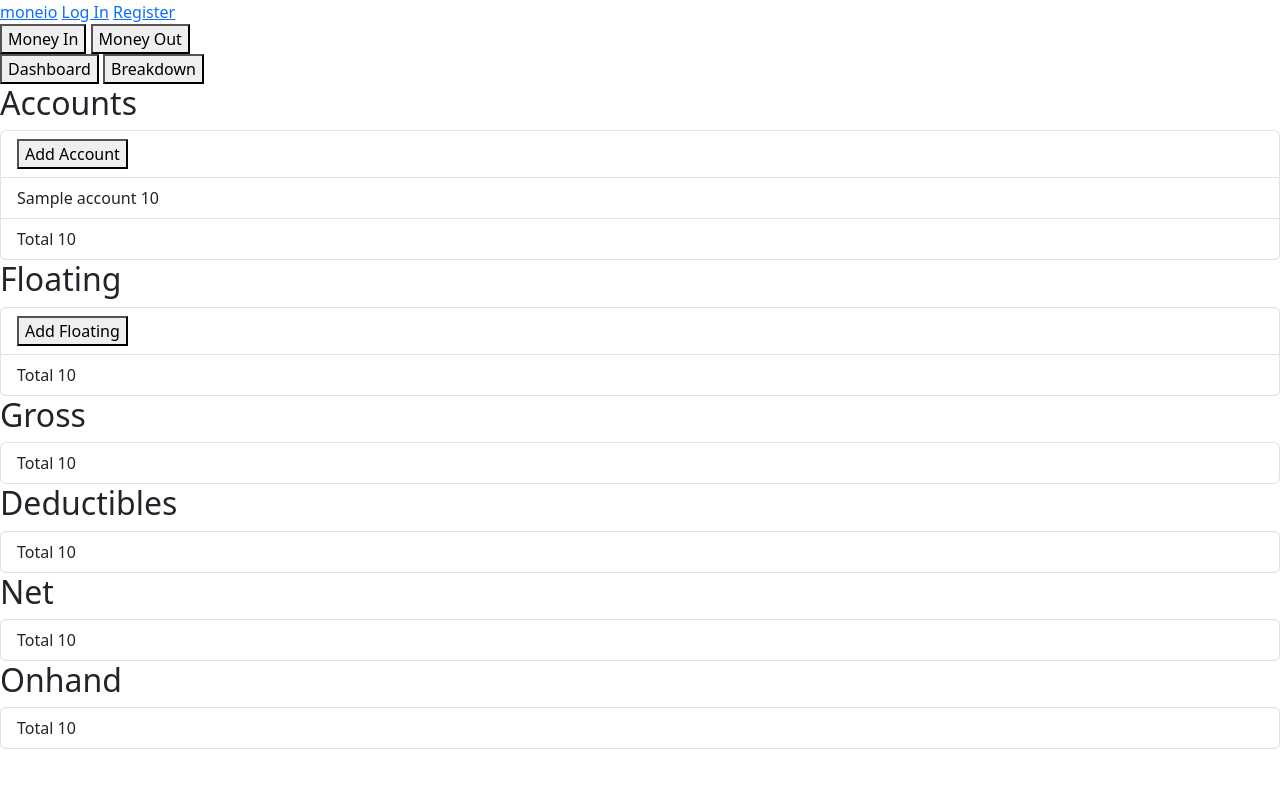
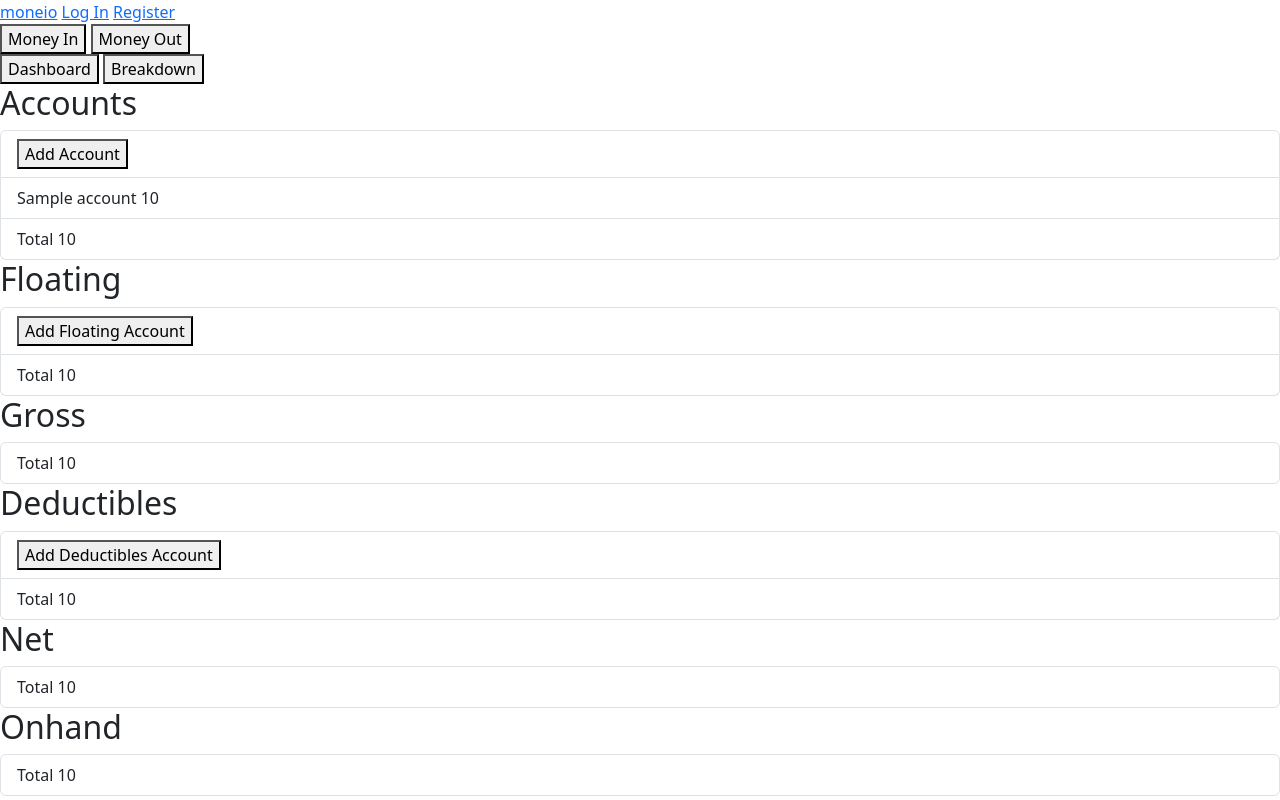
Before and after one commit to Pacaloy/moneio, a Django app: template moneio/templates/moneio/index.html in a window 1280 px wide. Run offline with Django 4.2, Linux system fonts and the light colour scheme; the template is opened without the code that fills it: most values are stand-ins (such as "Sample title", 1, 10 or a date in 2020).

Commit message:
fix deductibles logic

```diff
--- a/moneio/models.py
+++ b/moneio/models.py
@@ -33,11 +33,10 @@ class MoneyInOut(models.Model):
   name = models.CharField(max_length=255)
   price = models.DecimalField(max_digits=12, decimal_places=2)
   date = models.DateField()
-  is_deductible = models.BooleanField()
   account = models.ForeignKey(Account, on_delete=models.CASCADE, related_name="money_in_out_account")
 
   def __str__(self):
-    return f"{self.user.username} -> isDeductible:{self.is_deductible} -> {self.account.name} -> {self.name}: {self.price}"
+    return f"{self.user.username} -> {self.account.name} -> {self.name}: {self.price}"
 
   def serialize(self):
     return {
@@ -45,5 +44,4 @@ class MoneyInOut(models.Model):
       "price": self.price,
       "date": self.date.strftime("%e %B %Y"),
       "account": self.account.name,
-      "is_deductible": self.is_deductible,
     }
--- a/moneio/static/moneio/index.js
+++ b/moneio/static/moneio/index.js
@@ -20,6 +20,7 @@ function loadDashboard() {
 
   document.querySelector('#addAccountBtn').onclick = () => loadAddAccount(false);
   document.querySelector('#addFloatingBtn').onclick = () => loadAddAccount(true);
+  document.querySelector('#addDeductiblesBtn').onclick = () => loadAddAccount(true, true);
 }
 
 function loadBreakdown() {
@@ -29,7 +30,7 @@ function loadBreakdown() {
   document.querySelector('#breakdownView').style.display = 'block';
 }
 
-function loadAddAccount(isFloating) {
+function loadAddAccount(isFloating = false, isDeductibles = false) {
 
   // View add account view and hide default view
   document.querySelector('#defaultView').style.display = 'none';
@@ -49,7 +50,7 @@ function loadAddAccount(isFloating) {
       method: 'POST',
       body: JSON.stringify({
         name: document.querySelector('#formAccountName').value,
-        balance: document.querySelector('#formAccountInitialBalance').value,
+        balance: `${isDeductibles ? '-' : ''}${document.querySelector('#formAccountInitialBalance').value}`,
         date: document.querySelector('#formAccountDate').value,
         isFloating: isFloating,
       }),
--- a/moneio/templates/moneio/index.html
+++ b/moneio/templates/moneio/index.html
@@ -44,10 +44,10 @@
         <h2>Floating</h2>
         <ul class="list-group">
           <li class="list-group-item">
-            <button id="addFloatingBtn">Add Floating</button>
+            <button id="addFloatingBtn">Add Floating Account</button>
           </li>
           {% for account in data.accounts %}
-            {% if account.is_floating %}
+            {% if account.is_floating and account.balance >= 0 %}
               <li class="list-group-item">
                 <span>{{ account.name }}</span>
                 <span>{{ account.balance }}</span>
@@ -77,8 +77,19 @@
         <h2>Deductibles</h2>
         <ul class="list-group">
           <li class="list-group-item">
+            <button id="addDeductiblesBtn">Add Deductibles Account</button>
+          </li>
+          {% for account in data.accounts %}
+            {% if account.is_floating and account.balance < 0 %}
+              <li class="list-group-item">
+                <span>{{ account.name }}</span>
+                <span>{% widthratio account.balance 1 -1 %}</span>
+              </li>
+            {% endif %}
+          {% endfor %}
+          <li class="list-group-item">
             <span>Total</span>
-            <span>{{ data.current_total_deductible }}</span>
+            <span>{{ data.current_total_deductibles }}</span>
           </li>
         </ul>
       </div>
@@ -113,7 +124,7 @@
       <div>
         <h2>Breakdown</h2>
         <ul class="list-group">
-          {% for breakdown in data.breakdowns_normals %}
+          {% for breakdown in data.breakdowns %}
             <li class="list-group-item">
               <span>{{ breakdown.account }}</span>
               <span>{{ breakdown.name }}</span>
```
Also changed, not shown: moneio/views.py (+14 -22 lines), db.sqlite3, moneio/migrations/0013_remove_moneyinout_is_deductible.py (added).
